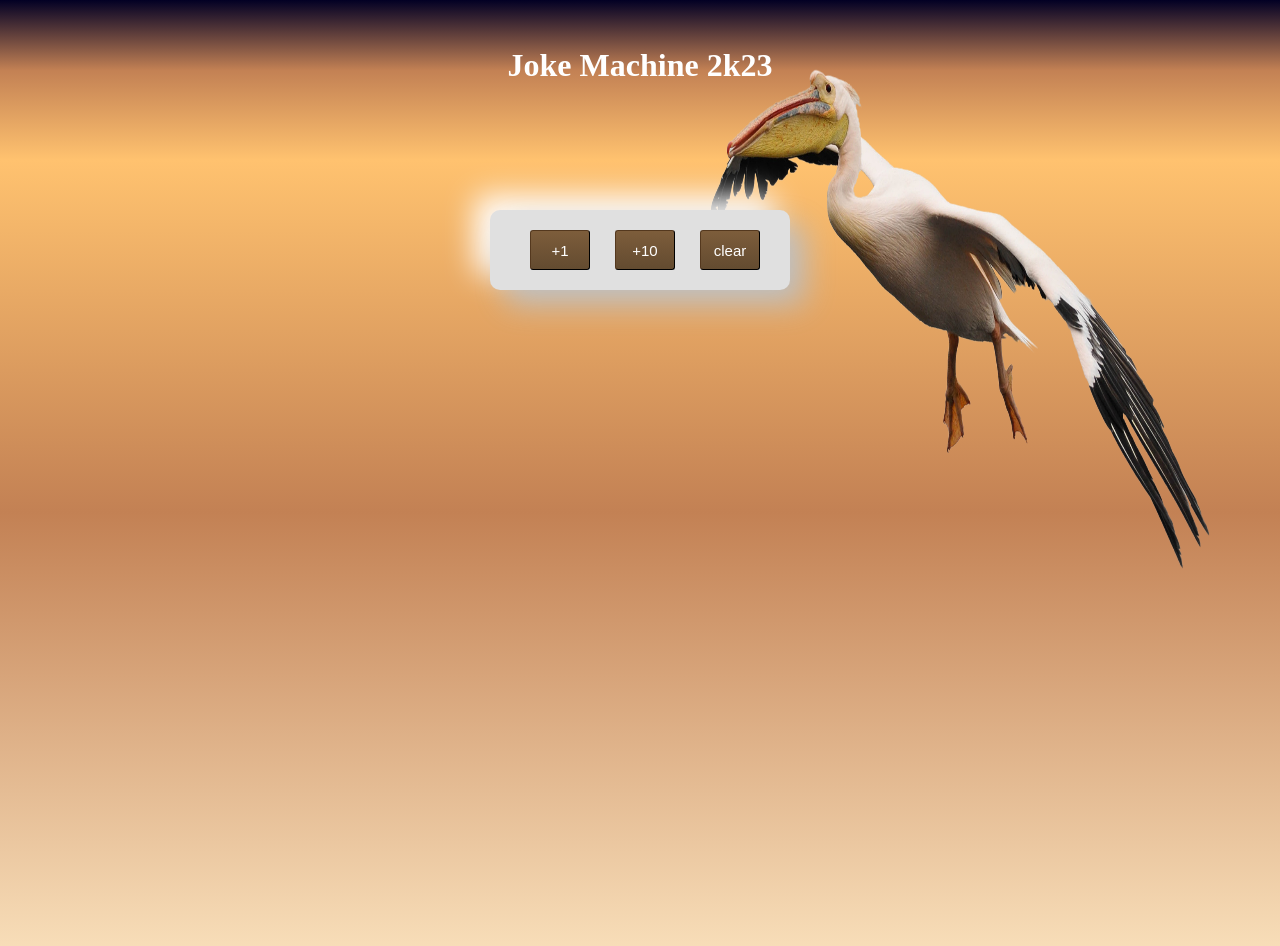
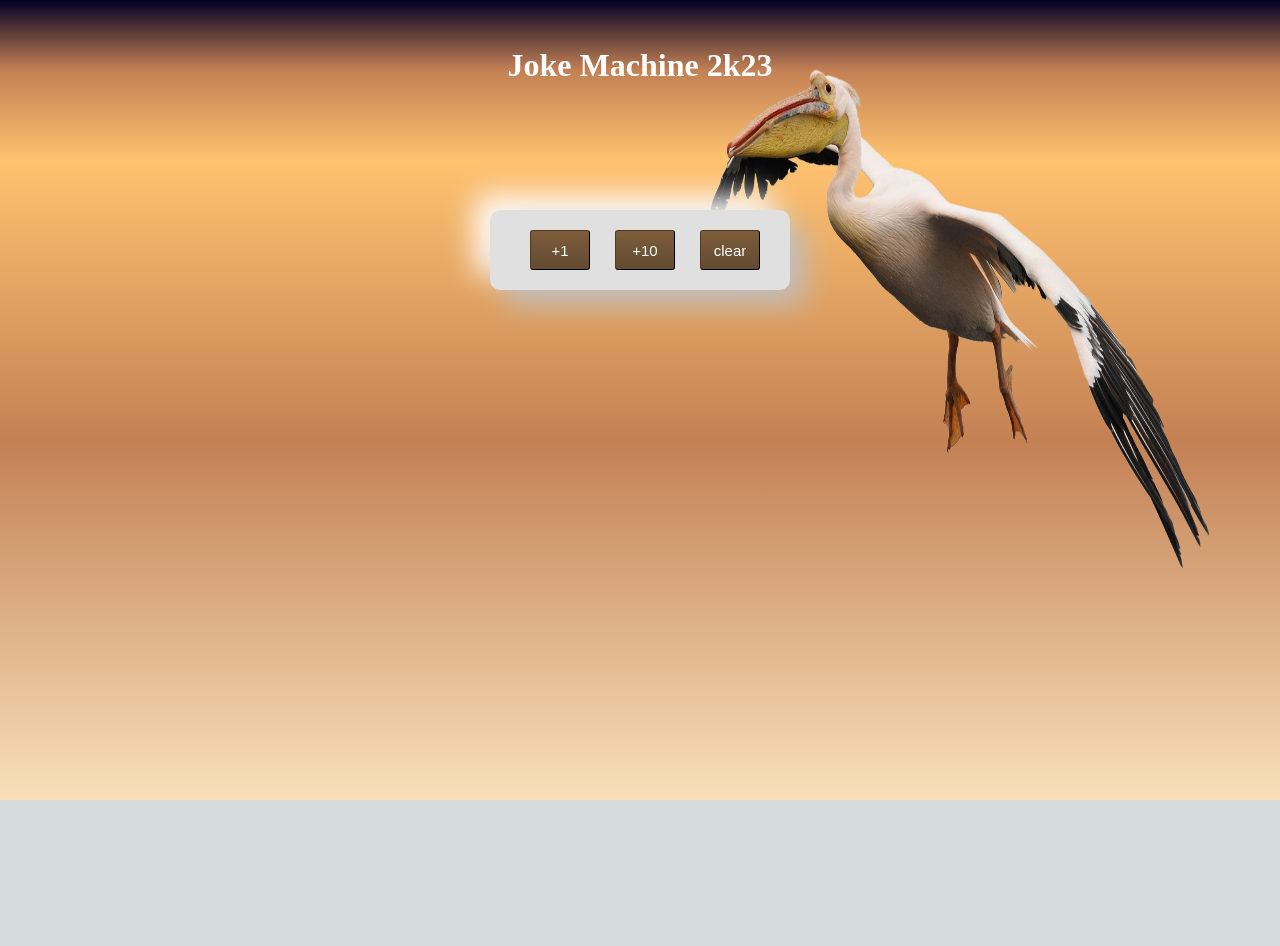
Before and after one commit to mateuszporeba/jokes-app, a Next.js app: page /components/body in a window 1280 px wide. Shown: the top 946 px of the page. After the commit the page ends 800 px from the top, so only its background shows below. Built offline with nearby package versions, Linux system fonts and the light colour scheme.

Commit message:
better screen view

```diff
--- a/src/styles/body.module.css
+++ b/src/styles/body.module.css
@@ -1,6 +1,6 @@
 .body-container {
   width: 100vw;
-  height: 100vh;
+  height: 80vh;
 
   background: rgb(255, 194, 111);
   background: linear-gradient(180deg, rgba(255, 194, 111, 1) 0%, rgba(195, 129, 84, 1) 44%, rgba(249, 224, 187, 1) 100%);
--- a/src/styles/jokesList.module.css
+++ b/src/styles/jokesList.module.css
@@ -4,7 +4,7 @@
   margin: 1rem 20%;
   display: grid;
   gap: 1rem;
-  max-height: 70vh;
+  max-height: 60vh;
   /* animation: meals-appear 1s ease-out; */
 }
 .overflowY{
```
